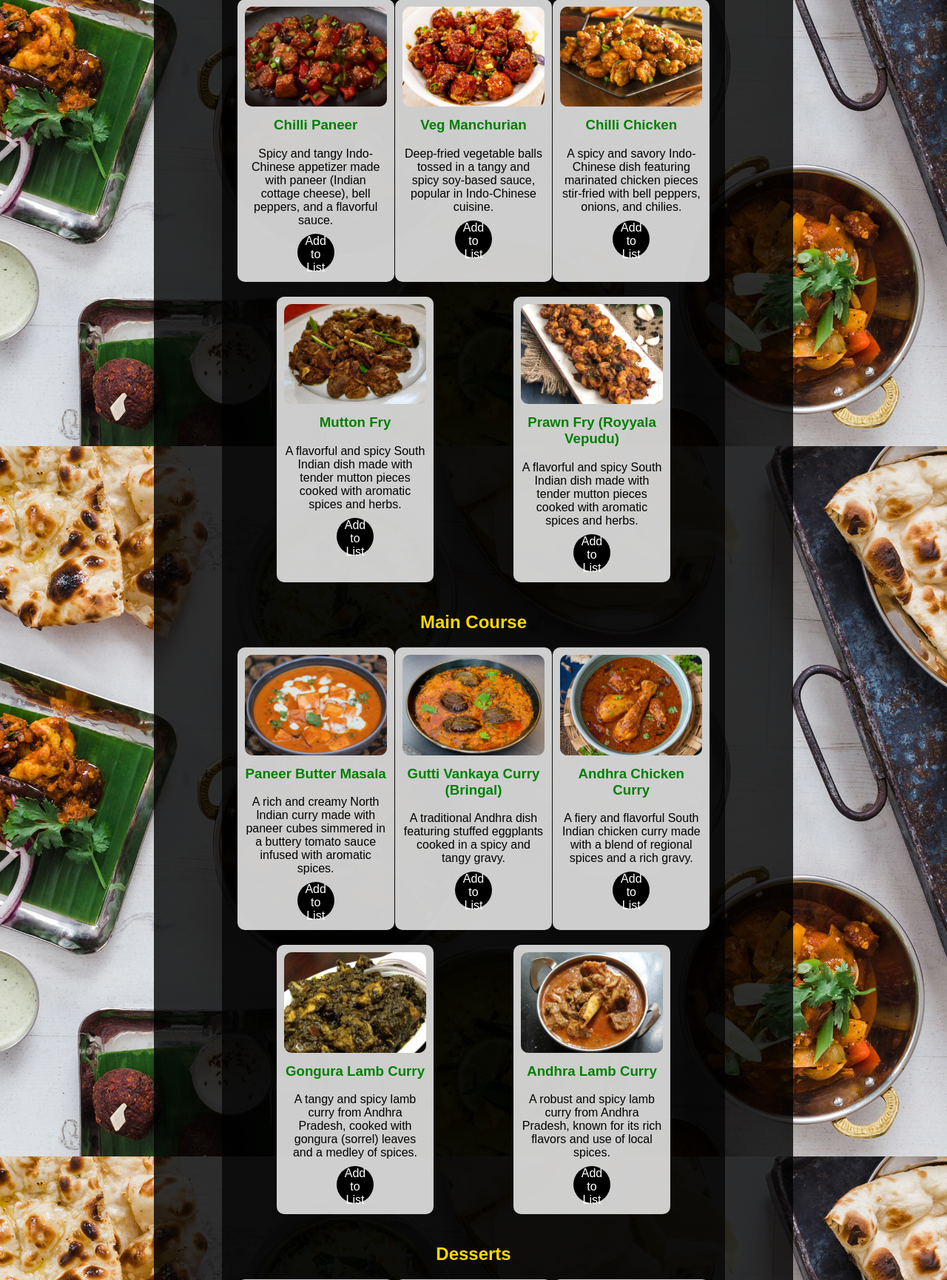
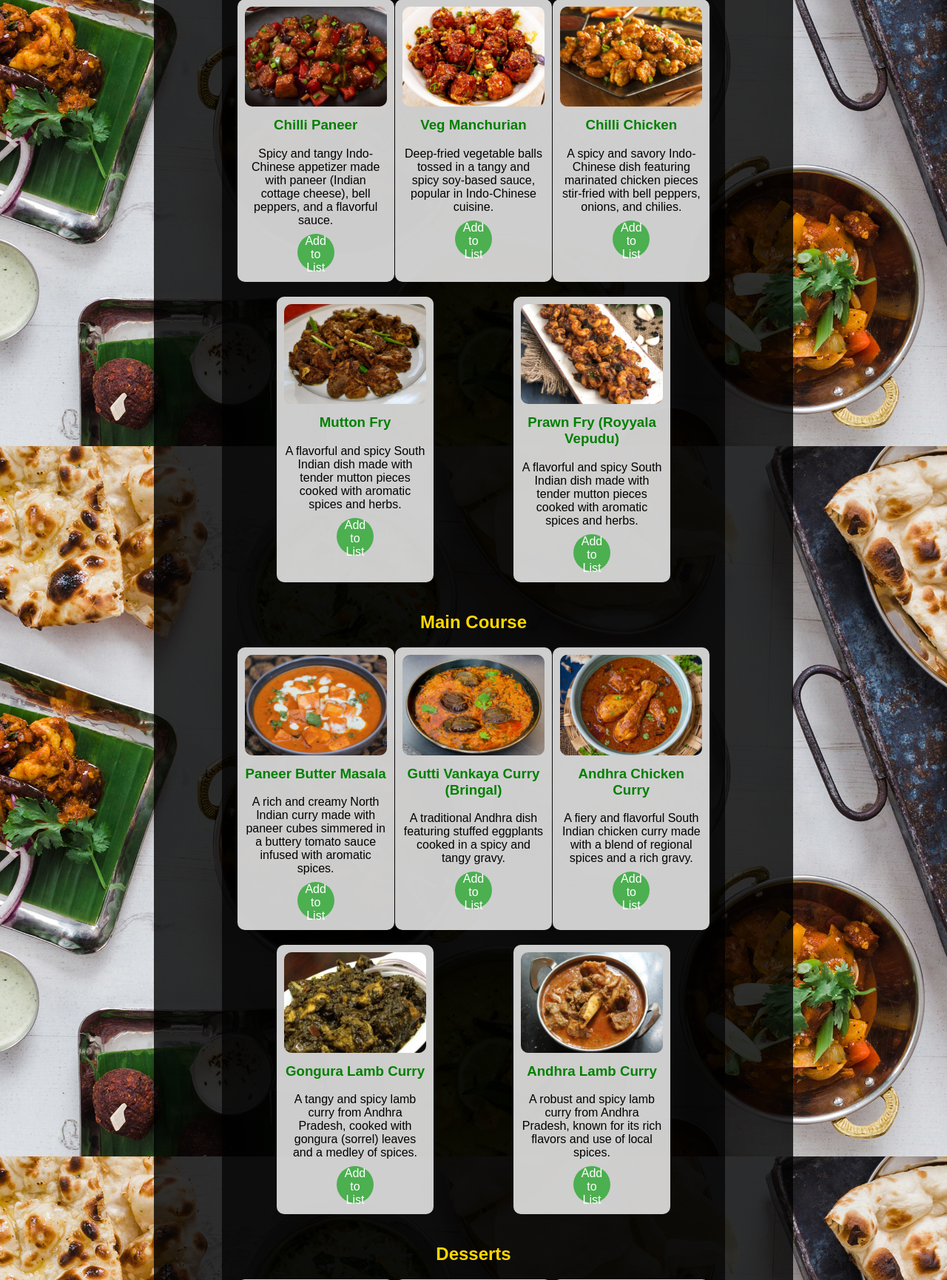
Before and after one commit to nalamsri90/Restaurant-table-booking-B9IS123-, a Flask app: page /menu in a window 1280 px wide. Shown: the part 357-2087 px from the top of the page at 74% size. Run offline with Flask 3, Linux system fonts and the light colour scheme.

Commit message:
MAKE THE TEXT TO CENTER

```diff
--- a/static/style.css
+++ b/static/style.css
@@ -140,8 +140,9 @@ ul li strong {
   height: 50px;
   border-radius: 50%;
   border: none;
-  background-color: black;
+  background-color: #4CAF50;
   color: white;
+  text-align: center;
   font-size: 16px;
   margin: 4px 2px;
 }
```
